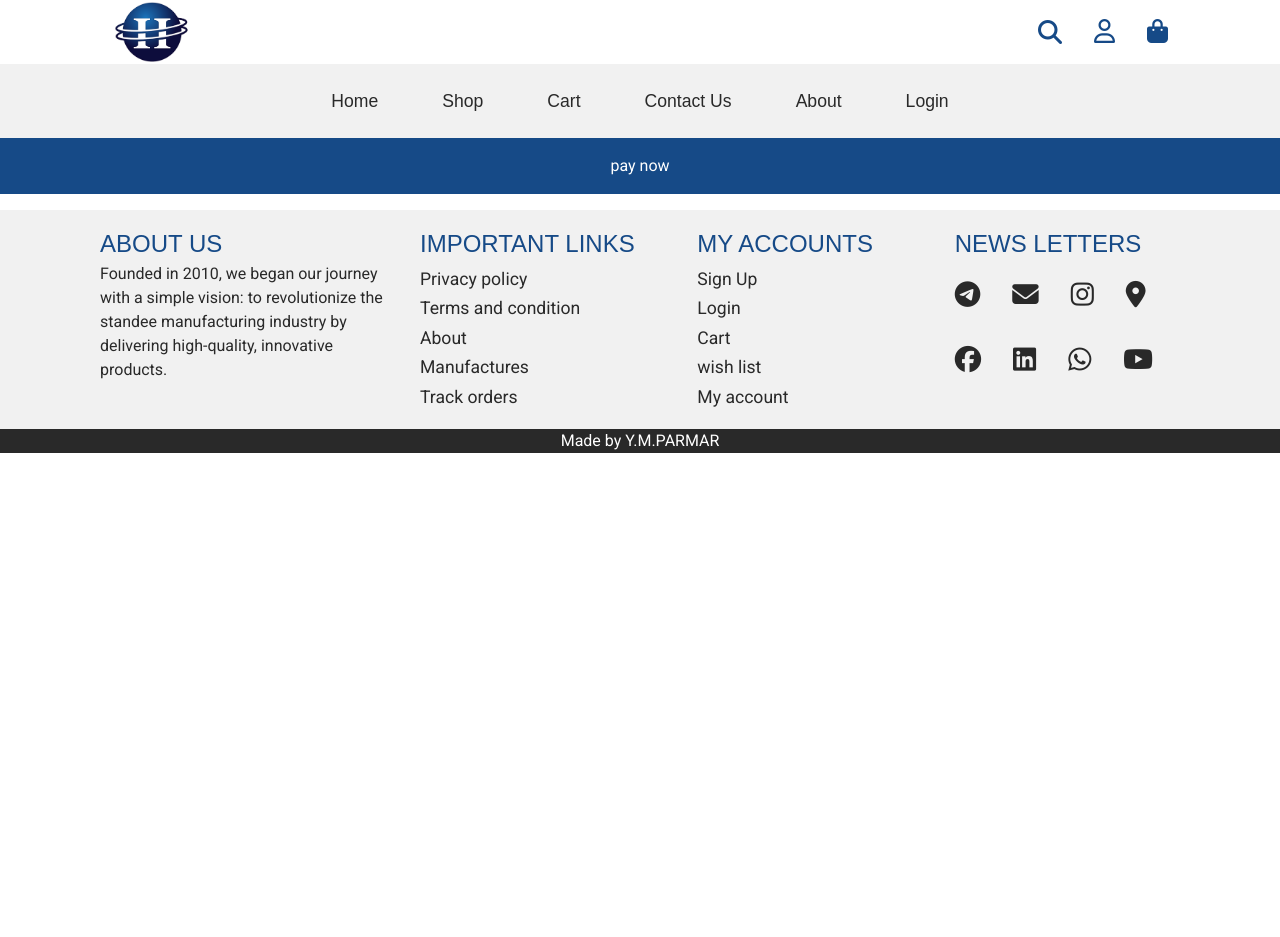
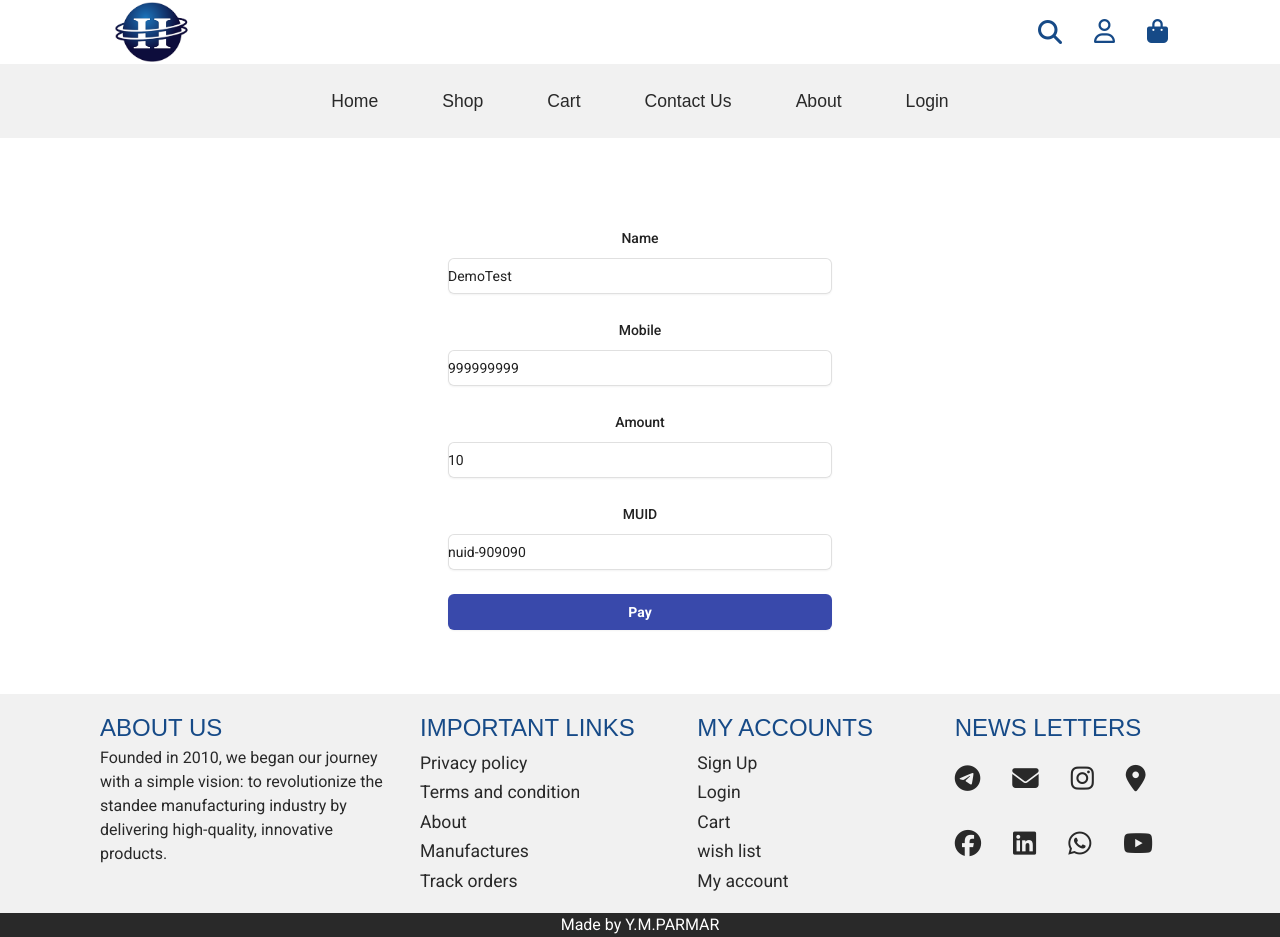
Before and after one commit to ymparmar5/hariimpex, a React (Vite) app: page /buy-now in a window 1280 px wide. Before the commit the page ends 800 px from the top, so only its background shows below. Built offline with nearby package versions, Linux system fonts and the light colour scheme; no server answers; the database is empty; a web font is replaced by a local one.

Commit message:
first commit

```diff
--- a/package.json
+++ b/package.json
@@ -16,6 +16,8 @@
     "@reduxjs/toolkit": "^2.2.5",
     "@testing-library/user-event": "^14.5.2",
     "axios": "^1.7.2",
+    "buffer": "^6.0.3",
+    "crypto-js": "^4.2.0",
     "firebase": "^10.12.0",
     "firebase-tools": "^13.11.2",
     "js-sha256": "^0.11.0",
@@ -28,7 +30,9 @@
     "react-router-dom": "^6.22.3",
     "react-script": "^2.0.5",
     "react-tabs": "^6.0.2",
+    "sha256": "^0.2.0",
     "styled-components": "^6.1.8",
+    "uuid": "^10.0.0",
     "web-vitals": "^3.5.2"
   },
   "devDependencies": {
--- a/src/Components/BuyNow.jsx
+++ b/src/Components/BuyNow.jsx
@@ -190,36 +190,191 @@
 
 // export default BuyNow;
 
-import axios from "axios"
+import React, { useState } from 'react';
+import axios from 'axios';
+import { fireDB } from '../FireBase/FireBaseConfig';
+import { Timestamp, addDoc, collection } from 'firebase/firestore';
+import { useNavigate } from 'react-router-dom';
+import toast from 'react-hot-toast';
+import { v4 as uuidv4 } from "uuid";
+import { Buffer } from 'buffer';
+import sha256 from "crypto-js/sha256";
 
-const BuyNow = ()=>{
-    let data ={
-        name:"vikas",
-        amount:1,
-        number:'9999999999',
-        MID: 'MID' + Date.now(),
-        transactionId: 'T' + Date.now(),
+
+
+
+const BuyNow = () => {
+
+
+    const [data, setData] = useState();
+
+    const handleFormData = (e) => {
+        // console.log(e.target.value);
+        const dd = { ...data, [e.target.name]: e.target.value };
+        setData(dd);
+    };
+
+
+    const makePayment = async (e) => {
+
+        e.preventDefault();
+
+        const transactionid = "Tr-" + uuidv4().toString(36).slice(-6);
+
+        const payload = {
+            merchantId: "M22EJDYBLPU2G",
+            merchantTransactionId: transactionid,
+            merchantUserId: 'MUID-' + uuidv4().toString(36).slice(-6),
+            amount: 10000,
+            redirectUrl: `http://localhost:3000/api/status/${transactionid}`,
+            redirectMode: "POST",
+            callbackUrl: `http://localhost:5173/callback${transactionid}`,
+            mobileNumber: '9999999999',
+            paymentInstrument: {
+                type: "PAY_PAGE",
+            },
+        };
+
+
+        const dataPayload = JSON.stringify(payload);
+        console.log(dataPayload);
+
+        const dataBase64 = Buffer.from(dataPayload).toString("base64");
+        console.log(dataBase64);
+
+
+        const fullURL =
+            dataBase64 + "/pg/v1/pay" + "099eb0cd-02cf-4e2a-8aca-3e6c6aff0399"
+
+            ;
+        const dataSha256 = sha256(fullURL);
+
+        const checksum = dataSha256 + "###" + "d7a8e4458caa6fcd781166bbdc85fec76740c18cb9baa9a4c48cf2387d554180###1";
+        console.log("c====", checksum);
+
+
+
+        const UAT_PAY_API_URL =
+            "https://api-preprod.phonepe.com/apis/pg-sandbox/pg/v1/pay";
+
+
+        const response = await axios.post(
+            UAT_PAY_API_URL,
+            {
+                request: dataBase64,
+            },
+            {
+                headers: {
+                    accept: "application/json",
+                    "Content-Type": "application/json",
+                    "X-VERIFY": checksum,
+                },
+            }
+        );
+
+
+        const redirect = response.data.data.instrumentResponse.redirectInfo.url;
+        router.push(redirect)
+
 
     }
 
-    const pay =async()=>{
 
-        try {
-            await axios.post("http://localhost:5173/order",data).then(res=>{
-                console.log(res.data)
-            }).catch(err =>{
-                console.log(err)
-            })
-        } catch (error) {
-            console.log(error)
-        }
-
-    }
-    return<>
-
-    <button  className="login-to-buy-button" onClick={pay} >
-        pay now
-        </button></>
+    return (
+        <div className="flex min-h-full flex-col justify-center px-6 py-12 lg:px-8">
+            <div className="mt-10 sm:mx-auto sm:w-full sm:max-w-sm">
+                <form className="space-y-6" action="#" method="POST">
+                    <div>
+                        <label
+                            htmlFor="name"
+                            className="block text-sm font-medium leading-6 text-gray-900"
+                        >
+                            Name
+                        </label>
+                        <div className="mt-2">
+                            <input
+                                id="name"
+                                name="name"
+                                value="DemoTest"
+                                onChange={(e) => handleFormData(e)}
+                                type="name"
+                                autoComplete="name"
+                                required=""
+                                className="block w-full rounded-md border-0 py-1.5 text-gray-900 shadow-sm ring-1 ring-inset ring-gray-300 placeholder:text-gray-400 focus:ring-2 focus:ring-inset focus:ring-indigo-600 sm:text-sm sm:leading-6"
+                            />
+                        </div>
+                    </div>
+                    <div>
+                        <label
+                            htmlFor="Mobile"
+                            className="block text-sm font-medium leading-6 text-gray-900"
+                        >
+                            Mobile
+                        </label>
+                        <div className="mt-2">
+                            <input
+                                id="Mobile"
+                                name="mobile"
+                                value="999999999"
+                                onChange={(e) => handleFormData(e)}
+                                autoComplete="Mobile"
+                                required=""
+                                className="block w-full rounded-md border-0 py-1.5 text-gray-900 shadow-sm ring-1 ring-inset ring-gray-300 placeholder:text-gray-400 focus:ring-2 focus:ring-inset focus:ring-indigo-600 sm:text-sm sm:leading-6"
+                            />
+                        </div>
+                    </div>
+                    <div>
+                        <label
+                            htmlFor="Amount"
+                            className="block text-sm font-medium leading-6 text-gray-900"
+                        >
+                            Amount
+                        </label>
+                        <div className="mt-2">
+                            <input
+                                id="Amount"
+                                name="amount"
+                                value="10"
+                                autoComplete="Amount"
+                                onChange={(e) => handleFormData(e)}
+                                required=""
+                                className="block w-full rounded-md border-0 py-1.5 text-gray-900 shadow-sm ring-1 ring-inset ring-gray-300 placeholder:text-gray-400 focus:ring-2 focus:ring-inset focus:ring-indigo-600 sm:text-sm sm:leading-6"
+                            />
+                        </div>
+                    </div>
+                    <div>
+                        <label
+                            htmlFor="MUID"
+                            className="block text-sm font-medium leading-6 text-gray-900"
+                        >
+                            MUID
+                        </label>
+                        <div className="mt-2">
+                            <input
+                                id="MUID"
+                                name="muid"
+                                value="nuid-909090"
+                                onChange={(e) => handleFormData(e)}
+                                autoComplete="MUID"
+                                required=""
+                                className="block w-full rounded-md border-0 py-1.5 text-gray-900 shadow-sm ring-1 ring-inset ring-gray-300 placeholder:text-gray-400 focus:ring-2 focus:ring-inset focus:ring-indigo-600 sm:text-sm sm:leading-6"
+                            />
+                        </div>
+                    </div>
+                    <div></div>
+                    <div>
+                        <button
+                            onClick={(e) => makePayment(e)}
+                            className="flex w-full justify-center rounded-md bg-indigo-600 px-3 py-1.5 text-sm font-semibold leading-6 text-white shadow-sm hover:bg-indigo-500 focus-visible:outline focus-visible:outline-2 focus-visible:outline-offset-2 focus-visible:outline-indigo-600"
+                        >
+                            Pay
+                        </button>
+                    </div>
+                </form>
+            </div>
+        </div>
+    )
 }
 
+
 export default BuyNow;
```
Also changed, not shown: 1 other file (tests, documents, lock files or other folders).
